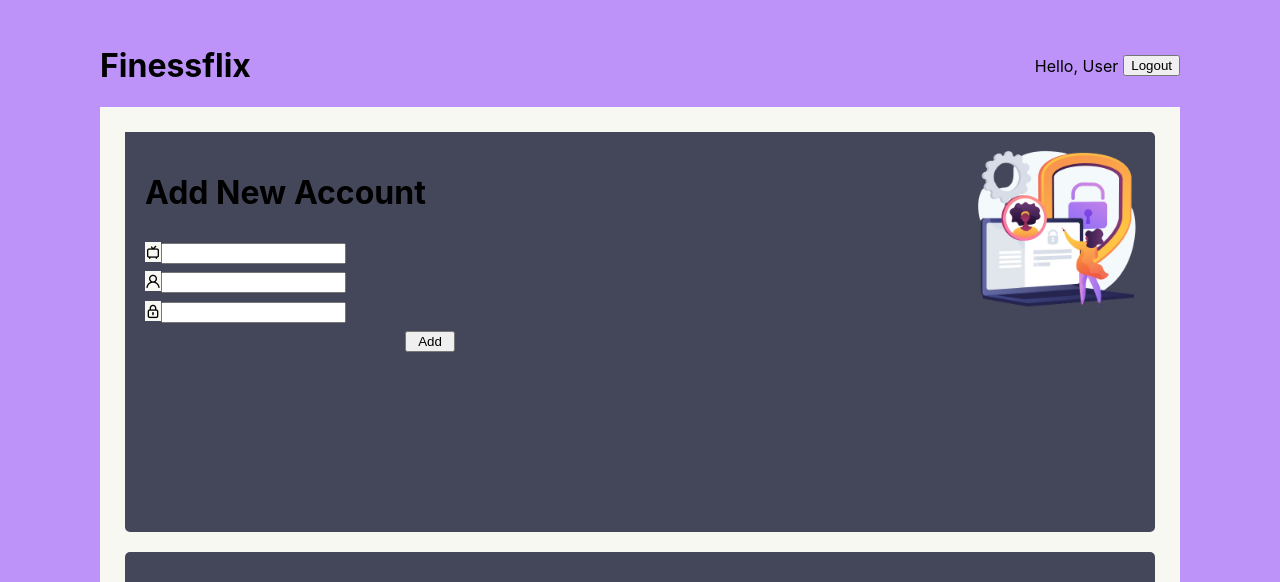
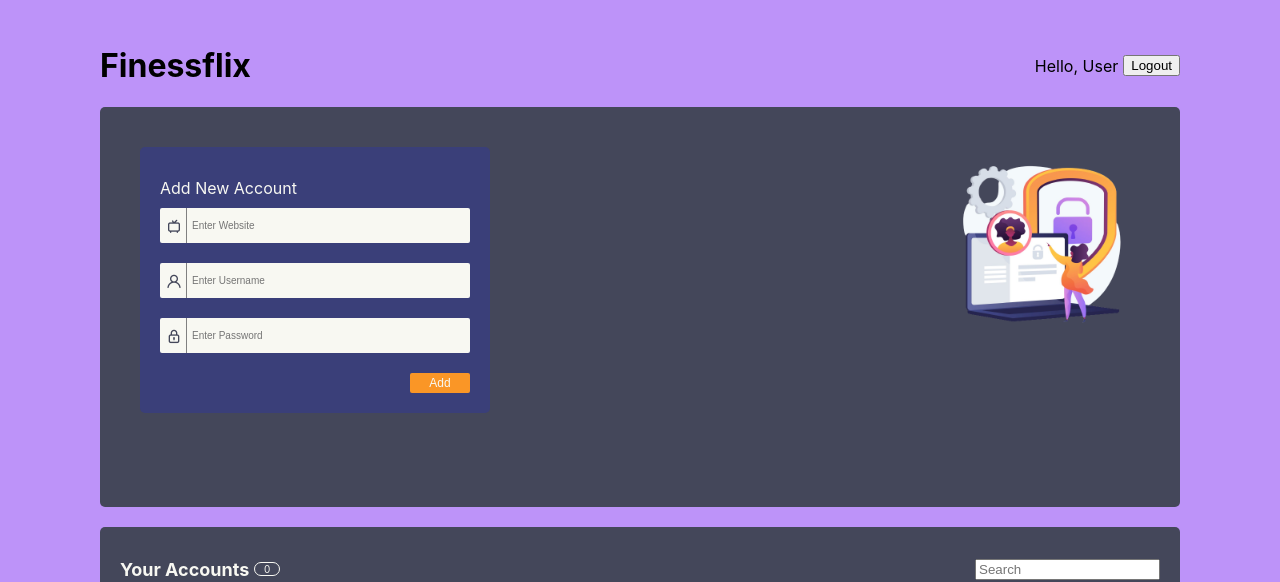
Before and after one commit to thaitommytran/specializations-capstone-project, a React (Create React App) app in the folder client/: page / in a window 1280 px wide. Shown: the top 582 px of the page. Built offline with nearby package versions, Linux system fonts and the light colour scheme; no server answers.

Commit message:
cleaned up styling on add account form

```diff
--- a/client/src/App.css
+++ b/client/src/App.css
@@ -9,5 +9,5 @@
   box-sizing: border-box;
   background-color: rgb(189, 147, 249);
   padding: 25px 100px;
-  height: 100vh;
+  height: 100%;
 }
--- a/client/src/components/AddAccount.jsx
+++ b/client/src/components/AddAccount.jsx
@@ -39,15 +39,27 @@ const AddAccount = (props) => {
         <h1>Add New Account</h1>
         <div className="input-container">
           <i className="uil uil-tv-retro"></i>
-          <input onChange={handleWebsite} value={website} />
+          <input
+            onChange={handleWebsite}
+            value={website}
+            placeholder="Enter Website"
+          />
         </div>
         <div className="input-container">
           <i className="uil uil-user"></i>
-          <input onChange={handleUsername} value={username} />
+          <input
+            onChange={handleUsername}
+            value={username}
+            placeholder="Enter Username"
+          />
         </div>
         <div className="input-container">
           <i className="uil uil-padlock"></i>
-          <input onChange={handlePassword} value={password} />
+          <input
+            onChange={handlePassword}
+            value={password}
+            placeholder="Enter Password"
+          />
         </div>
         <button onClick={handleSubmit} id="add-button">
           Add
--- a/client/src/components/styles/AddAccount.css
+++ b/client/src/components/styles/AddAccount.css
@@ -1,5 +1,4 @@
 .add-account {
-  box-sizing: border-box;
   display: flex;
   flex-direction: row;
   justify-content: space-between;
@@ -7,7 +6,7 @@
   width: 100%;
   height: 50vh;
   background-color: #44475a;
-  /* padding: 40px; */
+  padding: 40px;
   border-radius: 5px;
   margin-bottom: 20px;
 }
@@ -19,17 +18,58 @@
   justify-content: flex-start;
   align-items: flex-start;
   width: 350px;
-  height: 30vh;
+  height: auto;
   justify-content: space-between;
-  background-color: #44475a;
+  background-color: #3a3f79;
+  border-radius: 5px;
 }
 
-i {
+.add-form > h1 {
+  color: #f8f8f2;
+  font-size: 16px;
+  font-weight: normal;
+}
+
+.input-container {
+  display: flex;
+  flex-direction: row;
+  justify-content: flex-start;
+  align-items: center;
   background-color: #f8f8f2;
+  width: 100%;
+  height: 35px;
+  border-radius: 2px;
+  margin-bottom: 20px;
+}
+
+.input-container > i {
+  color: #44475a;
+  display: flex;
+  width: 14px;
+  height: 14px;
+  margin: 6px;
+}
+
+.input-container > input {
+  width: 100%;
+  height: 100%;
+  background-color: transparent;
+  border-style: none;
+  outline: none;
+  border-left: solid 1px gray;
+  font-size: 10px;
+  padding: 5px;
 }
 
 #add-button {
-  width: 50px;
+  background-color: rgb(250, 150, 38);
+  color: #f8f8f2;
+  font-size: 12px;
+  width: 60px;
+  height: 20px;
+  border-style: none;
+  outline: none;
+  border-radius: 2px;
   align-self: flex-end;
 }
 
--- a/client/src/components/styles/ContainerCard.css
+++ b/client/src/components/styles/ContainerCard.css
@@ -1,6 +1,5 @@
 #container-card {
-  background-color: #f8f8f2;
+  background-color: rgb(189, 147, 249);
   display: flex;
   flex-direction: column;
-  padding: 25px;
 }
```
